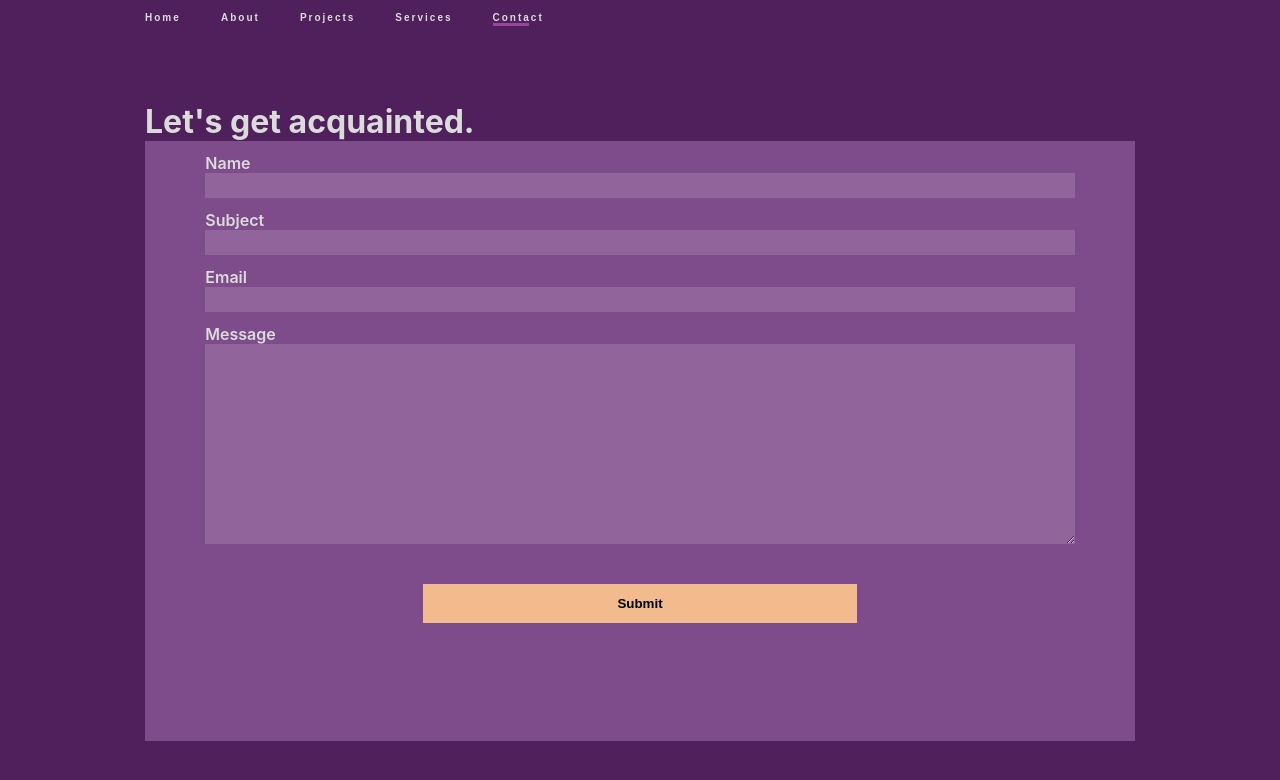
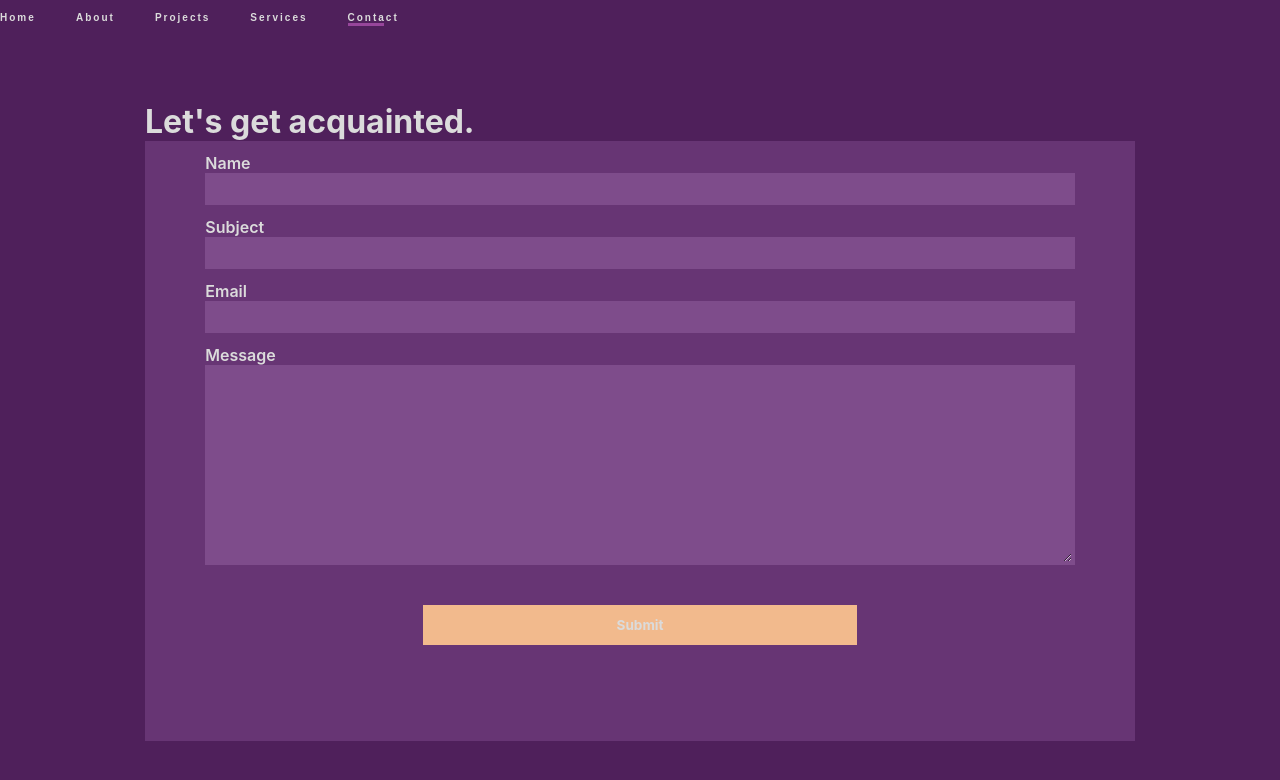
Before and after one commit to sagehogue/nextportfolio, a Next.js app: page /contact in a window 1280 px wide. Shown: the top 780 px of the page. Built offline with nearby package versions, Linux system fonts and the light colour scheme; a web font is replaced by a local one.

Commit message:
finishing touches added to form - excepting the actual... you know... functionality.

```diff
--- a/components/ContactForm/ContactForm.jsx
+++ b/components/ContactForm/ContactForm.jsx
@@ -3,15 +3,14 @@ import styled from "styled-components";
 
 const Form = styled.form`
   min-height: 75vh;
-  background-color: var(--color-5);
+  background-color: var(--color-8);
   padding: 0.75rem;
-  & input {
-  }
+
   & input,
   & textarea {
-    background-color: var(--color-7);
-    border: none;
+    background-color: var(--color-5);
     padding: 5px;
+    font-size: 0.85rem;
   }
   & br {
     margin-bottom: 3px;
@@ -39,16 +38,30 @@ const SubmitButton = styled.input`
   margin: 1.5rem auto 0 auto;
   padding: 0.75rem !important;
   font-weight: 700;
+  border: none;
 `;
 
 const FormInput = styled.input`
   width: 100%;
+  transition: all 0.2s;
+  border: 3px transparent solid;
+  &:focus {
+    outline: none;
+    border-bottom: 3px var(--color-7) solid;
+    &::after {
+    }
+  }
 `;
 
 const TextArea = styled.textarea`
   height: 25vh;
   width: 100%;
-  //   margin: 0 auto 0 auto;
+  transition: all 0.2s;
+  border: 3px transparent solid;
+  &:focus {
+    outline: none;
+    border-bottom: 3px var(--color-7) solid;
+  }
 `;
 
 export default function ContactForm() {
@@ -90,6 +103,7 @@ export default function ContactForm() {
           <br />
           <FormInput
             type="text"
+            required
             value={name}
             onChange={(e) => handleFormChange(e, "name")}
           ></FormInput>
@@ -99,6 +113,7 @@ export default function ContactForm() {
           <br />
           <FormInput
             type="text"
+            required
             value={subject}
             onChange={(e) => handleFormChange(e, "subject")}
           ></FormInput>
@@ -108,6 +123,7 @@ export default function ContactForm() {
           <br />
           <FormInput
             type="text"
+            required
             value={email}
             onChange={(e) => handleFormChange(e, "email")}
           ></FormInput>
@@ -122,6 +138,7 @@ export default function ContactForm() {
         </FormEntry>
         <SubmitButton
           type="submit"
+          required
           value="Submit"
           onSubmit={handleSubmit}
         ></SubmitButton>
--- a/components/elements/Helpers/Frame.jsx
+++ b/components/elements/Helpers/Frame.jsx
@@ -10,7 +10,7 @@ const FrameStyle = styled.div`
       : props.verticalCenter
       ? " auto 0 auto 0"
       : ""};
-  // margin: ${(props) => (props.verticalCenter ? "auto" : "0 auto 0 auto")};
+  margin-top: ${(props) => (props.marginTop ? "4rem" : "0")};
   @media screen and (max-width: 900px) {
     max-width: ${(props) => (props.bringCenter ? "85vw" : "100vw")};
 
@@ -43,6 +43,7 @@ export default function Frame({
   verticalCenter,
   horizontalCenter,
   width,
+  marginTop = false,
 }) {
   return (
     <FrameStyle
@@ -50,6 +51,7 @@ export default function Frame({
       bringCenter={bringCenter}
       horizontalCenter={horizontalCenter}
       width={width}
+      marginTop={marginTop}
     >
       {children}
     </FrameStyle>
--- a/components/elements/NavLink.jsx
+++ b/components/elements/NavLink.jsx
@@ -76,7 +76,6 @@ export default function NavLink({
   hamburger = false,
 }) {
   //   const router = useRouter();
-  console.log(href === location);
   let classes = [styles.NavLink];
   if (href === location) {
     classes.push(styles.Active);
--- a/pages/contact.js
+++ b/pages/contact.js
@@ -11,9 +11,6 @@ const Headline = styled.h1`
   margin: 0;
 `;
 
-const SpaceFromTop = styled.div`
-  margin-top: 4rem;
-`;
 export default function Contact() {
   return (
     <Page>
@@ -25,14 +22,14 @@ export default function Contact() {
         />
         <link rel="icon" href="/favicon.ico" />
       </Head>
+      <Nav location="/contact" />
       <Wrapper>
-        <Nav location="/contact" />
-        <SpaceFromTop />
-
-        <Frame horizontalCenter>
+        {/* <SpaceFromTop> */}
+        <Frame horizontalCenter marginTop>
           <Headline>Let's get acquainted.</Headline>
           <ContactForm />
         </Frame>
+        {/* </SpaceFromTop> */}
       </Wrapper>
     </Page>
   );
--- a/styles/globals.css
+++ b/styles/globals.css
@@ -23,8 +23,12 @@ h3,
 h4,
 h5,
 p,
-label {
+label,
+textarea,
+input {
   color: var(--color-offwhite);
+  font-family: -apple-system, BlinkMacSystemFont, Segoe UI, Roboto, Oxygen,
+    Ubuntu, Cantarell, Fira Sans, Droid Sans, Helvetica Neue, sans-serif;
 }
 /* breakpoints: 1800, 1600, 1500, 1300, 1150, 1050, 900, */
 :root {
@@ -35,6 +39,7 @@ label {
   --color-5: #7e4c8b;
   --color-6: #9c3306;
   --color-7: #91649c;
+  --color-8: #673574;
   /* formerly 0 277px */
   --desktop-page-padding: 0 305px;
   --desktop-page-width: 1366px;
```
